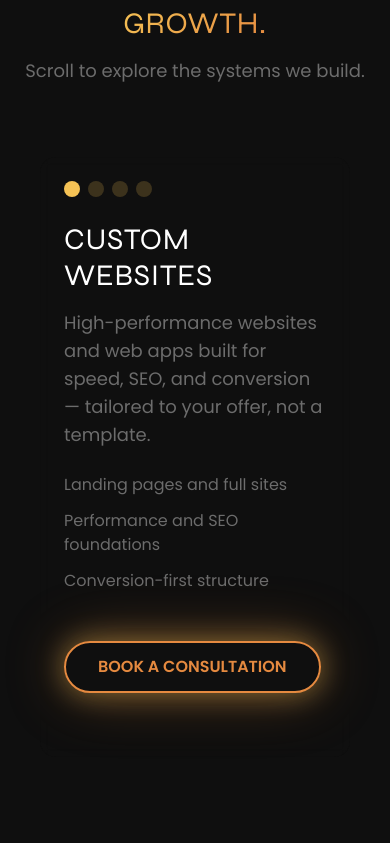
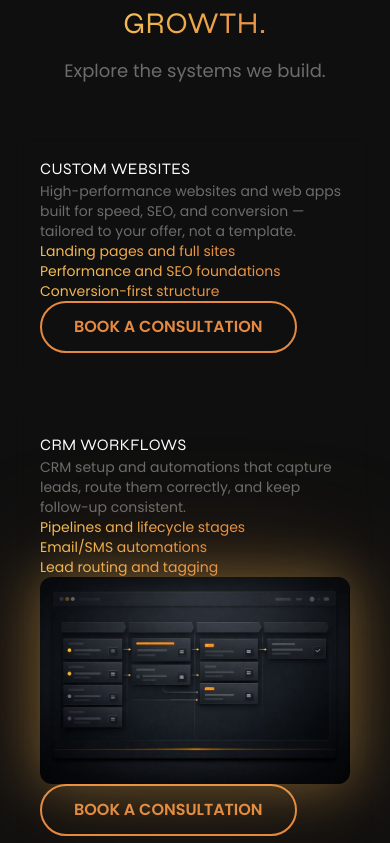
Before and after one commit to NewLegacy1/New-Legacy, a Next.js app: page / in a window 390 px wide. Shown: the part 1121-1964 px from the top of the page. Built offline with nearby package versions, Linux system fonts and the light colour scheme.

Commit message:
Improve mobile services layout and update contact phone

```diff
--- a/src/components/Footer.tsx
+++ b/src/components/Footer.tsx
@@ -104,10 +104,10 @@ export default function Footer() {
               <li className="flex items-center gap-2 text-ash-gray">
                 <Phone size={16} />
                 <a
-                  href="tel:+15555555555"
+                  href="tel:+19059754877"
                   className="hover:text-phoenix-gold transition-colors"
                 >
-                  (555) 555-5555
+                  (905) 975-4877
                 </a>
               </li>
             </ul>
--- a/src/components/ServicesScroll.tsx
+++ b/src/components/ServicesScroll.tsx
@@ -55,6 +55,7 @@ export default function ServicesScroll() {
   const sectionRef = useRef<HTMLElement | null>(null);
   const [activeIndex, setActiveIndex] = useState(0);
   const [isPinned, setIsPinned] = useState(false);
+  const [isMobile, setIsMobile] = useState(false);
   const lastScrollYRef = useRef(0);
   const autoAdvanceRef = useRef(false);
   const upSnapRef = useRef(false);
@@ -137,6 +138,111 @@ export default function ServicesScroll() {
       if (rafId) window.cancelAnimationFrame(rafId);
     };
   }, []);
+
+  useEffect(() => {
+    // Mobile needs internal scrolling to reveal full images/content.
+    // Use a true "mobile" breakpoint so half-sized desktop windows don't flip layouts.
+    const mq = window.matchMedia("(max-width: 767px)");
+    const apply = () => setIsMobile(mq.matches);
+    apply();
+    mq.addEventListener?.("change", apply);
+    return () => mq.removeEventListener?.("change", apply);
+  }, []);
+
+  // Mobile experience: stacked cards (no scroll-jacking / no clipped glows).
+  if (isMobile) {
+    return (
+      <section id="services" className="relative bg-charcoal">
+        <div className="container mx-auto px-4 py-16">
+          <div className="text-center max-w-3xl mx-auto mb-12">
+            <h2 className="text-3xl md:text-4xl lg:text-5xl mb-4">
+              SYSTEMS BUILT FOR
+              <br />
+              <span className="gradient-text">GROWTH.</span>
+            </h2>
+            <p className="text-ash-gray text-lg md:text-xl">
+              Explore the systems we build.
+            </p>
+          </div>
+
+          <div className="space-y-8">
+            {SERVICES.map((svc) => (
+              <div
+                key={svc.title}
+                className="relative bg-charcoal/60 backdrop-blur-sm rounded-2xl p-6"
+              >
+                <h3 className="text-2xl mb-3 text-pure-white">{svc.title}</h3>
+                <p
+                  className="text-ash-gray mb-5"
+                  style={{ fontSize: 14, lineHeight: "20px" }}
+                >
+                  {svc.body}
+                </p>
+                <ul
+                  className="space-y-2 text-ash-gray border-l border-ash-gray/20 pl-4"
+                  style={{ fontSize: 14, lineHeight: "20px" }}
+                >
+                  {svc.bullets.map((bullet) => (
+                    <li key={bullet}>
+                      <span
+                        className="gradient-text"
+                        style={{
+                          backgroundImage:
+                            "linear-gradient(135deg, #F5C255, #E58A40)",
+                          WebkitBackgroundClip: "text",
+                          backgroundClip: "text",
+                          color: "transparent",
+                        }}
+                      >
+                        {bullet}
+                      </span>
+                    </li>
+                  ))}
+                </ul>
+
+                {svc.imageSrc ? (
+                  <div className="mt-8 relative z-0 overflow-visible">
+                    <div
+                      className="absolute -inset-10 rounded-3xl pointer-events-none"
+                      style={{
+                        background:
+                          "radial-gradient(circle at center, rgba(245,194,85,0.55), rgba(229,138,64,0.28) 55%, rgba(229,138,64,0) 75%)",
+                        filter: "blur(45px)",
+                        opacity: 1,
+                        zIndex: 0,
+                      }}
+                    />
+                    <img
+                      src={svc.imageSrc}
+                      alt={`${svc.title} preview`}
+                      className="relative z-10 w-full rounded-xl object-contain"
+                      style={{
+                        maxHeight: 520,
+                        filter:
+                          "drop-shadow(0 0 26px rgba(245,194,85,0.35)) drop-shadow(0 0 60px rgba(229,138,64,0.25))",
+                      }}
+                    />
+                  </div>
+                ) : null}
+
+                <div className="mt-8">
+                  <a
+                    href={CALENDLY_CONSULTATION_URL}
+                    target="_blank"
+                    rel="noopener noreferrer"
+                    className="btn-secondary inline-flex items-center"
+                    style={{ whiteSpace: "nowrap" }}
+                  >
+                    BOOK A CONSULTATION
+                  </a>
+                </div>
+              </div>
+            ))}
+          </div>
+        </div>
+      </section>
+    );
+  }
 
 
   return (
--- a/src/components/StartNow.tsx
+++ b/src/components/StartNow.tsx
@@ -27,7 +27,7 @@ export default function StartNow() {
             <h2 className="text-3xl md:text-4xl lg:text-5xl mb-6">
               READY TO <span className="gradient-text">BUILD IT RIGHT?</span>
             </h2>
-            <p className="text-ash-gray text-lg md:text-xl mb-10 max-w-2xl mx-auto">
+            <p className="text-ash-gray text-base sm:text-lg md:text-xl mb-10 max-w-2xl mx-auto">
               If your website looks good but your systems feel messy, we can
               fix both — and make everything measurable.
             </p>
```
